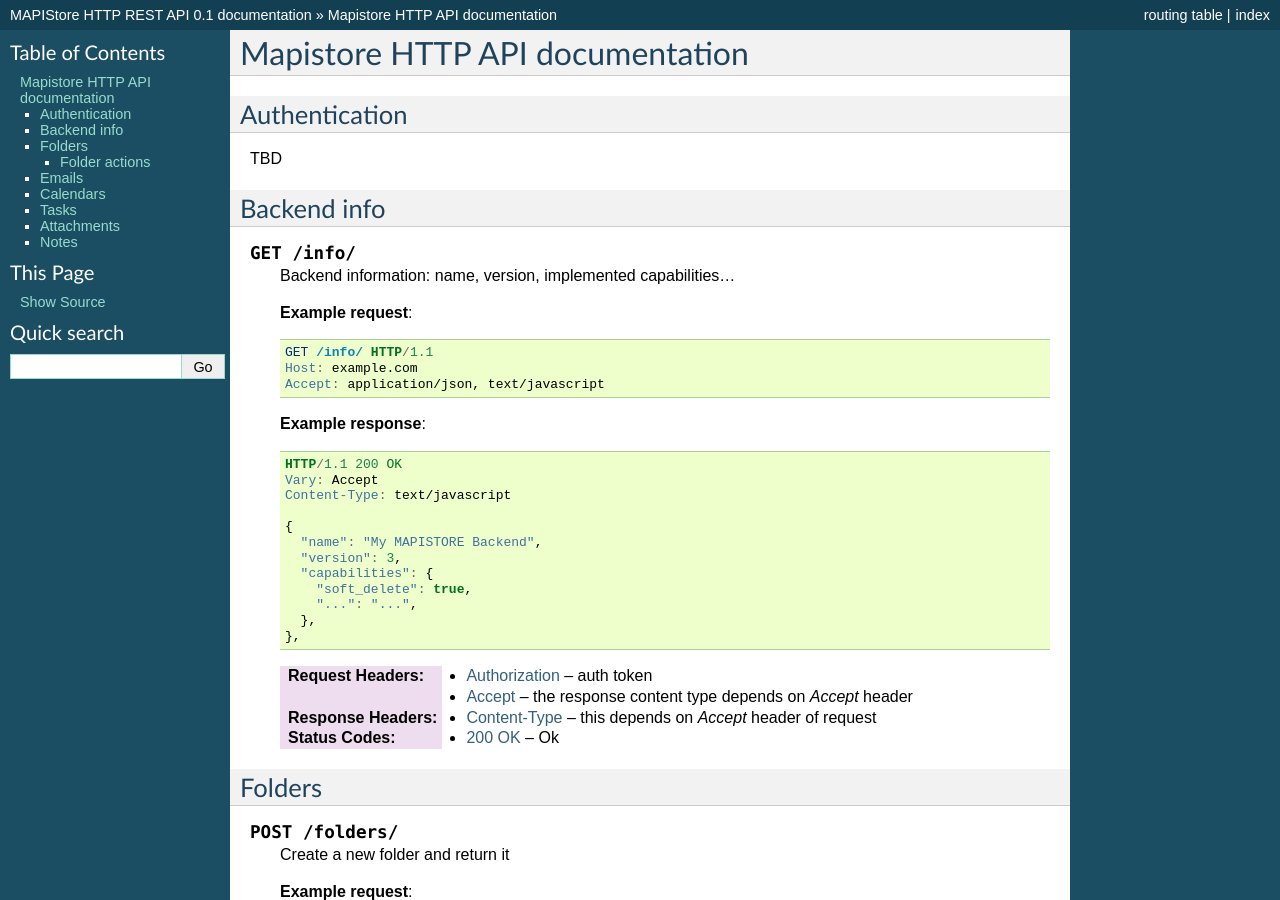
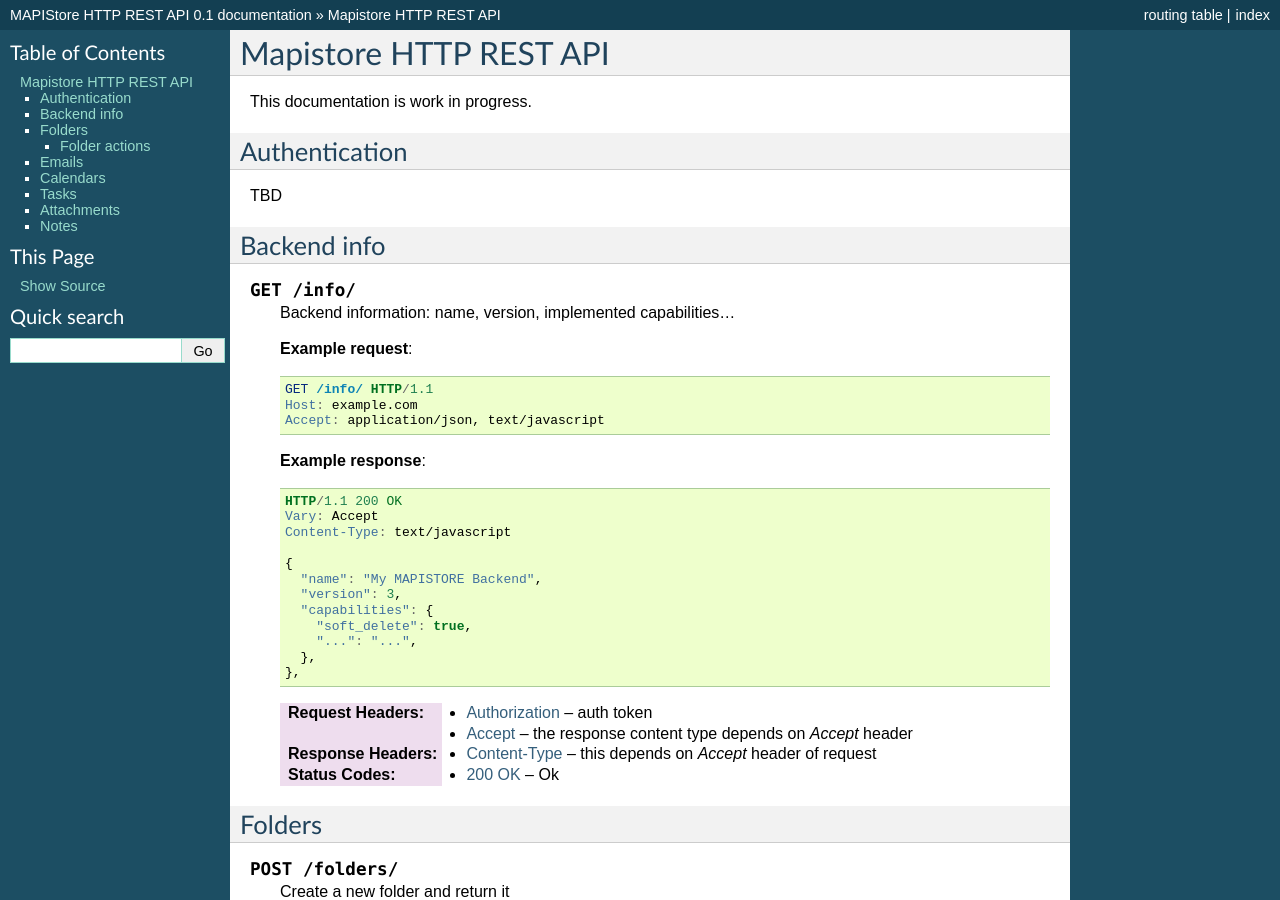
Before and after one commit to openchange/website, a Sphinx documentation site: the page built from api/mapistore_http/source/index.rst, in a window 1280 px wide and 900 px high. Built offline with Sphinx 7.4.7, drawn with Linux system fonts in a browser that asks for light colours; some of the changed text lies outside the part shown.

Commit message:
Update the title Fix 204 status message

```diff
--- a/api/mapistore_http/source/index.rst
+++ b/api/mapistore_http/source/index.rst
@@ -1,11 +1,14 @@
-Mapistore HTTP API documentation
-================================
+Mapistore HTTP REST API
+=======================
+
+This documentation is work in progress.
 
 .. toctree::
    :maxdepth: 2
 
 Authentication
 --------------
+
 TBD
 
 Backend info
```
Also changed, not shown: other parts of api/mapistore_http/source/index.rst (+1 -1 lines).
